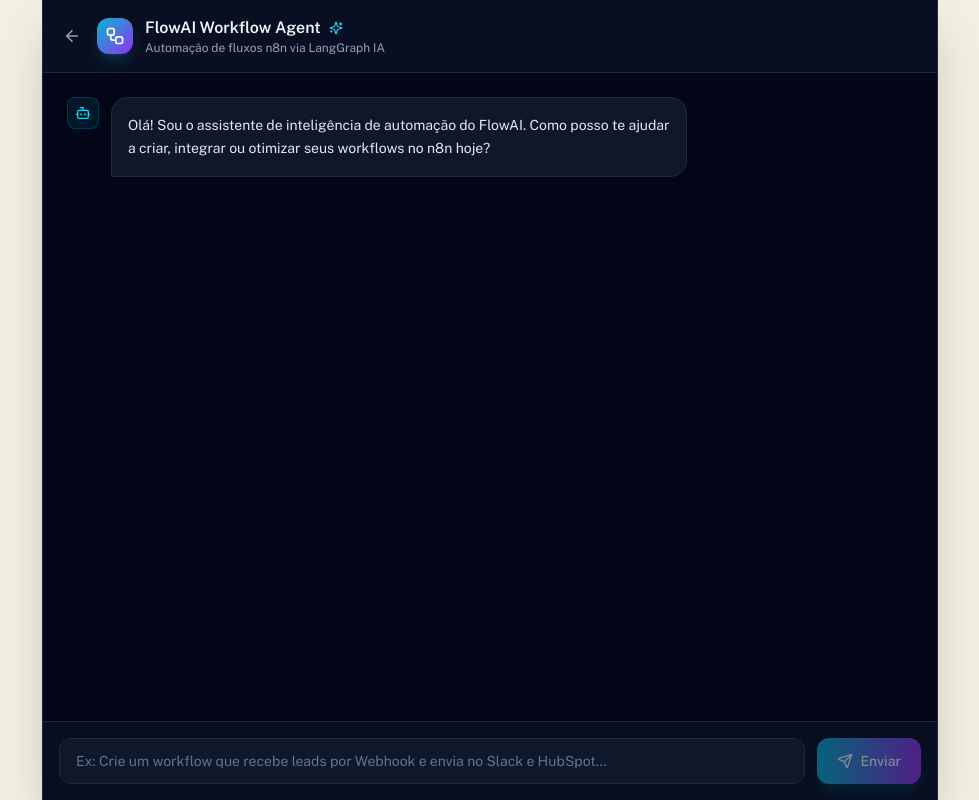
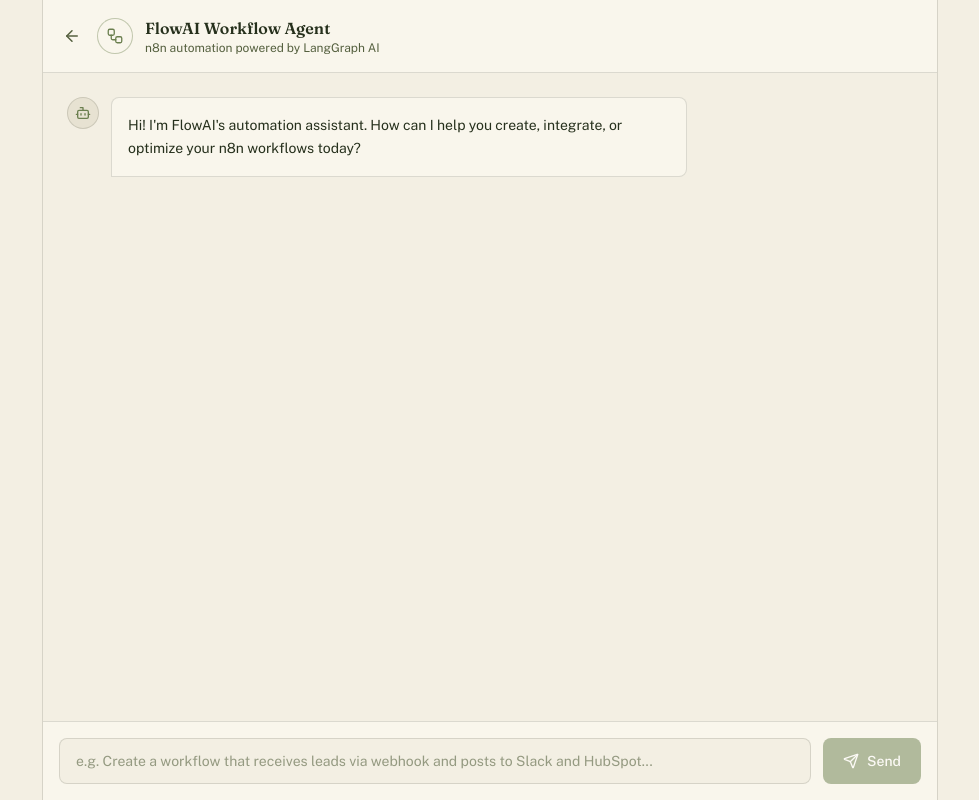
Before and after one commit to betosensacao-lgtm/AutoLead, a Next.js app: page /chat in a window 1280 px wide. Shown: the whole page, without its empty margins (150-1129 px from the left). Built offline with nearby package versions, Linux system fonts and the light colour scheme.

Commit message:
feat(design): redesign and translate chat/generator page

```diff
--- a/src/app/chat/page.tsx
+++ b/src/app/chat/page.tsx
@@ -1,8 +1,9 @@
 "use client";
 
 import { useState, useRef, useEffect } from "react";
-import { Workflow, Send, Bot, Sparkles, ArrowLeft } from "lucide-react";
+import { Send, Bot, ArrowLeft } from "lucide-react";
 import Link from "next/link";
+import { LogoMark } from "@/components/logo-mark";
 
 interface Message {
   role: "user" | "agent";
@@ -14,7 +15,7 @@
     {
       role: "agent",
       content:
-        "Olá! Sou o assistente de inteligência de automação do FlowAI. Como posso te ajudar a criar, integrar ou otimizar seus workflows no n8n hoje?",
+        "Hi! I'm FlowAI's automation assistant. How can I help you create, integrate, or optimize your n8n workflows today?",
     },
   ]);
   const [input, setInput] = useState("");
@@ -48,14 +49,14 @@
       const data = await res.json();
       setMessages((prev) => [
         ...prev,
-        { role: "agent", content: data.reply || "Workflow gerado e registrado no sistema." },
+        { role: "agent", content: data.reply || "Workflow generated and saved." },
       ]);
     } catch {
       setMessages((prev) => [
         ...prev,
         {
           role: "agent",
-          content: "Desculpe, ocorreu um erro ao consultar o agente FlowAI. Tente novamente.",
+          content: "Sorry, something went wrong reaching the FlowAI agent. Please try again.",
         },
       ]);
     } finally {
@@ -64,42 +65,40 @@
   }
 
   return (
-    <div className="h-screen flex flex-col max-w-4xl mx-auto bg-slate-950 text-slate-100 font-sans border-x border-slate-800 shadow-2xl">
+    <div className="h-screen flex flex-col max-w-4xl mx-auto bg-paper text-ink font-sans border-x border-border">
       {/* Header */}
-      <header className="border-b border-slate-800 p-4 bg-slate-900/60 backdrop-blur-md flex items-center justify-between">
+      <header className="border-b border-border p-4 bg-paper-raised flex items-center justify-between">
         <div className="flex items-center gap-3">
-          <Link href="/admin/dashboard" className="text-slate-400 hover:text-white p-1">
+          <Link href="/admin/dashboard" className="text-ink-muted hover:text-ink p-1">
             <ArrowLeft size={18} />
           </Link>
-          <div className="w-9 h-9 bg-gradient-to-br from-cyan-500 to-purple-600 rounded-xl flex items-center justify-center shadow-lg shadow-cyan-500/20">
-            <Workflow className="w-5 h-5 text-white" />
-          </div>
+          <LogoMark size={36} />
           <div>
-            <h1 className="font-bold text-base text-slate-100 flex items-center gap-2">
-              FlowAI Workflow Agent <Sparkles className="w-3.5 h-3.5 text-cyan-400" />
+            <h1 className="font-display font-semibold text-base">
+              FlowAI Workflow Agent
             </h1>
-            <p className="text-xs text-slate-400">Automação de fluxos n8n via LangGraph IA</p>
+            <p className="text-xs text-ink-muted">n8n automation powered by LangGraph AI</p>
           </div>
         </div>
       </header>
 
       {/* Messages */}
-      <div className="flex-1 overflow-y-auto p-6 space-y-4 bg-slate-950">
+      <div className="flex-1 overflow-y-auto p-6 space-y-4 bg-paper">
         {messages.map((msg, i) => (
           <div
             key={i}
             className={`flex gap-3 text-sm ${msg.role === "agent" ? "justify-start" : "justify-end"}`}
           >
             {msg.role === "agent" && (
-              <div className="w-8 h-8 rounded-lg bg-cyan-500/10 border border-cyan-500/20 text-cyan-400 flex items-center justify-center flex-shrink-0">
+              <div className="w-8 h-8 rounded-full bg-paper-deep border border-border text-sage flex items-center justify-center flex-shrink-0">
                 <Bot className="w-4 h-4" />
               </div>
             )}
             <div
-              className={`max-w-xl rounded-2xl p-4 text-sm leading-relaxed ${
+              className={`max-w-xl rounded-lg p-4 text-sm leading-relaxed border ${
                 msg.role === "agent"
-                  ? "bg-slate-900 border border-slate-800 text-slate-200 rounded-bl-none"
-                  : "bg-gradient-to-r from-cyan-600 to-purple-600 text-white rounded-br-none shadow-lg shadow-cyan-600/20"
+                  ? "bg-paper-raised border-border text-ink rounded-bl-none"
+                  : "bg-sage/10 border-sage/30 text-ink rounded-br-none"
               }`}
             >
               {msg.content}
@@ -107,31 +106,31 @@
           </div>
         ))}
         {loading && (
-          <div className="flex gap-3 items-center text-xs text-slate-500">
-            <div className="w-6 h-6 rounded-full border border-cyan-500/30 border-t-cyan-400 animate-spin" />
-            Gerando automação n8n...
+          <div className="flex gap-3 items-center text-xs text-ink-muted">
+            <div className="w-6 h-6 rounded-full border border-sage/30 border-t-sage animate-spin" />
+            Generating n8n automation...
           </div>
         )}
         <div ref={bottomRef} />
       </div>
 
       {/* Input */}
-      <form onSubmit={handleSend} className="border-t border-slate-800 p-4 bg-slate-900/50 flex gap-3">
+      <form onSubmit={handleSend} className="border-t border-border p-4 bg-paper-raised flex gap-3">
         <input
           type="text"
           value={input}
           onChange={(e) => setInput(e.target.value)}
-          placeholder="Ex: Crie um workflow que recebe leads por Webhook e envia no Slack e HubSpot..."
-          className="flex-1 px-4 py-3 rounded-xl border border-slate-800 bg-slate-900 text-sm text-slate-100 placeholder-slate-500 focus:outline-none focus:border-cyan-500 transition-colors"
+          placeholder="e.g. Create a workflow that receives leads via webhook and posts to Slack and HubSpot..."
+          className="flex-1 px-4 py-3 rounded-lg border border-border bg-paper text-sm text-ink placeholder-ink-muted/60 focus:outline-none focus:border-sage transition-colors"
           disabled={loading}
         />
         <button
           type="submit"
           disabled={loading || !input.trim()}
-          className="bg-gradient-to-r from-cyan-500 to-purple-600 text-white px-5 py-3 rounded-xl font-medium text-sm flex items-center gap-2 hover:opacity-90 disabled:opacity-50 transition-all shadow-lg shadow-cyan-500/20"
+          className="bg-sage text-white px-5 py-3 rounded-lg font-medium text-sm flex items-center gap-2 hover:bg-sage-dark disabled:opacity-50 transition-colors"
         >
           <Send className="w-4 h-4" />
-          Enviar
+          Send
         </button>
       </form>
     </div>
```
